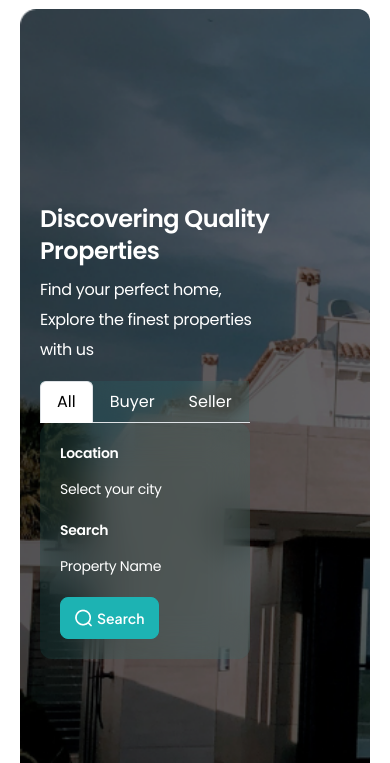
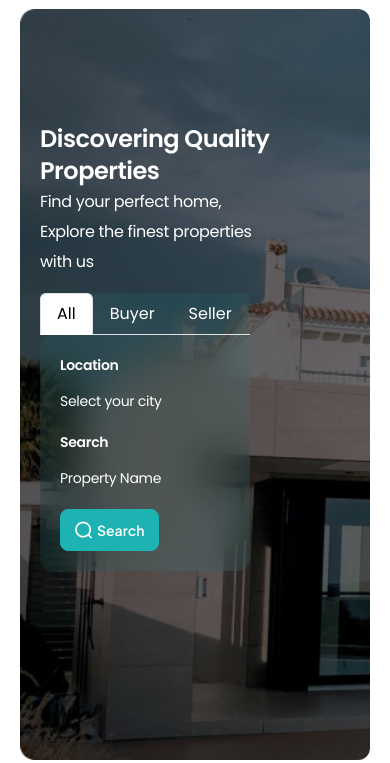
Before and after one commit to waqar-ahmad356/property-lens-boostrap, a plain HTML site: page index.html in a window 390 px wide. Shown: the part 48-811 px from the top of the page. Drawn offline with nearby package versions, Linux system fonts and the light colour scheme.

Commit message:
development-mode

```diff
--- a/CSS/home.css
+++ b/CSS/home.css
@@ -22,6 +22,7 @@
 
 
 .container-fluid {
+
   display: flex;
   justify-content: space-between;
   align-items: center;
@@ -193,8 +194,6 @@
   }
 }
 /*-------------------navbar responsive----------------------*/
-@media (max-width: 1024px) {
-}
 
 /*--------------------hero section-----------------*/
 .hero {
@@ -205,14 +204,14 @@
   background-image: url("../assets/bg-frame.png");
   background-repeat: no-repeat;
   background-size: 100% 100%;
-  height: 100vh;
+  height: 80vh;
 }
 
 .hero-content {
   display: flex;
   flex-direction: column;
   justify-content: flex-end;
-  min-height: 100vh;
+  min-height: 80vh;
   padding: 20px;
   gap: 12px;
   width: 561px;
@@ -220,9 +219,9 @@
 
 .hero-content h2 {
   font-family: "Poppins";
-  font-size: 64px;
+  font-size: 54px;
   font-weight: 600;
-  line-height: 80px;
+  line-height: 60px;
   letter-spacing: -0.02em;
   text-align: left;
   color: #fff;
@@ -349,18 +348,44 @@
   gap: 10px;
 }
 /*--------------------------hero responsive------------------*/
+@media (max-width:1440px){
+  .hero .hero-img {
+    background-size: cover;
+
+    border-radius: 12px;
+    min-height: 87vh;
+  }
+  .hero-content h2{
+    font-size: 64px;
+    line-height: 84px;
+  }
+}
+@media (max-width: 1024px) {
+  .hero .hero-img {
+    background-size: cover;
+
+    border-radius: 12px;
+    min-height: 81vh;
+  }
+  .hero-content h2{
+    font-size: 54px;
+    line-height: 64px;
+  }
+
+}
 
 @media (max-width: 768px) {
   .hero .hero-img {
     background-size: cover;
-    height: 100vh;
+
     border-radius: 12px;
+    min-height: 89vh;
   }
   .hero-content {
     display: flex;
     flex-direction: column;
     justify-content: center;
-    min-height: 100vh;
+
     padding: 20px;
     gap: 0px;
     width: 270px;
@@ -370,7 +395,7 @@
   .hero-content h2 {
     font-family: "Poppins";
     font-size: 24px;
-
+    margin-bottom: 0;
     line-height: 32px;
   }
 
```
Also changed, not shown: CSS/properties.css (+4 -3 lines).
